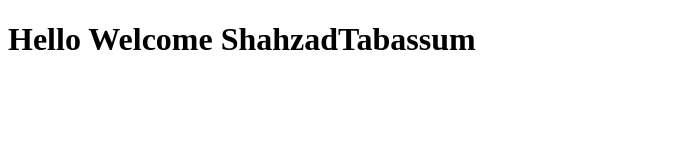
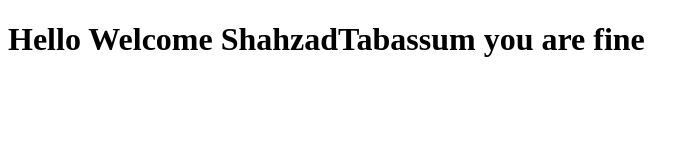
Before and after one commit to ShahzadTabassum/First_Bootcamp, a plain HTML site: page index.html in a window 1280 px wide. Shown: the whole page, without its empty margins (0-699 px from the left). Drawn offline with Linux system fonts and the light colour scheme.

Commit message:
fine update

```diff
--- a/index.html
+++ b/index.html
@@ -6,6 +6,6 @@
     <title>Welcome</title>
 </head>
 <body>
-    <h1>Hello Welcome ShahzadTabassum</h1>
+    <h1>Hello Welcome ShahzadTabassum you are fine </h1>
 </body>
 </html>
```
